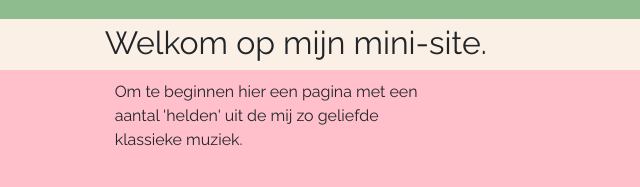
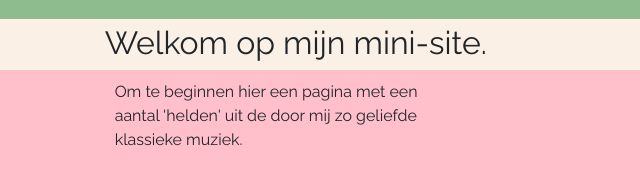
Before and after one commit to basarnold/opgave-les22-webdesign, a plain HTML site: page index.html in a window 1280 px wide. Shown: the part 161-348 px from the top of the page, 360-1000 px from the left. Drawn offline with nearby package versions, Linux system fonts and the light colour scheme.

Commit message:
Update index.html

```diff
--- a/index.html
+++ b/index.html
@@ -79,7 +79,7 @@
         </div>
          <div class="col-sm-4 ">
           <p>Om te beginnen hier een pagina met een aantal
-             'helden' uit de mij zo geliefde klassieke muziek.</p>
+             'helden' uit de door mij zo geliefde klassieke muziek.</p>
         </div>
       </div>
 
```
